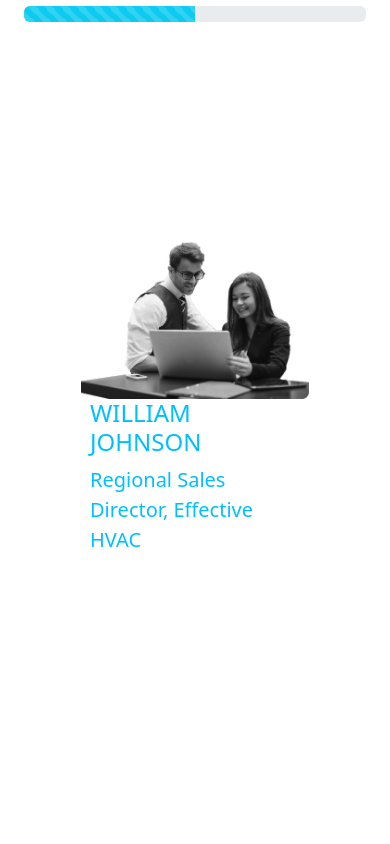
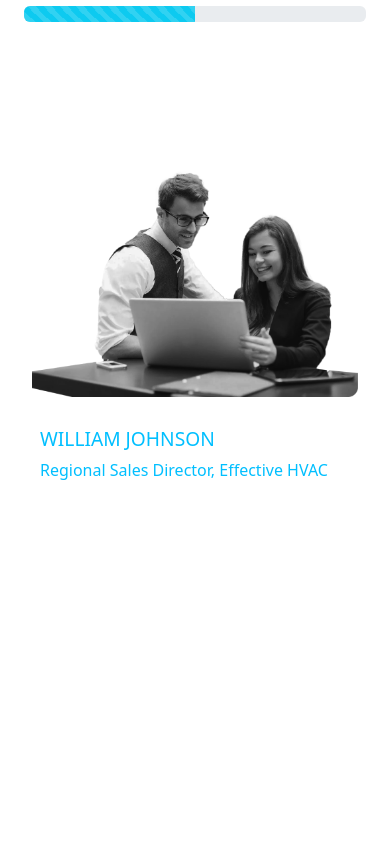
Before and after one commit to Esraa-Esmat/LeadBull_Task, a React (Vite) app: page / in a window 390 px wide. Shown: the part 8460-9304 px from the top of the page. Built offline with nearby package versions, Linux system fonts and the light colour scheme.

Commit message:
edit for responsive

```diff
--- a/src/Components/Testimonials/Testimonials.css
+++ b/src/Components/Testimonials/Testimonials.css
@@ -1,15 +1,12 @@
-/* TestimonialCard.css */
 .testimonial-card {
-margin: 100px 0px ;
+    margin: 100px 0;
     padding: 30px;
     height: fit-content;
     padding: 40px 20px;
 }
 
 .testimonial-content {
-
     padding: 20px;
-
 }
 
 .testimonial-image img {
@@ -36,3 +33,63 @@ margin: 100px 0px ;
     line-height: 1.6;
     word-spacing: 4px;
 }
+
+/* Responsive Design */
+@media (max-width: 992px) {
+    .testimonial-card-right {
+        padding: 0px 30px !important;
+    }
+
+    .testimonial-image img {
+        max-width: 80%;
+    }
+}
+
+@media (max-width: 768px) {
+    .testimonial-card {
+        margin: 50px 0;
+        padding: 20px;
+    }
+
+    .testimonial-card-right {
+        padding: 0px 20px !important;
+    }
+
+    .testimonial-name {
+        font-size: 1.3rem;
+    }
+
+    .testimonial-title {
+        font-size: 18px;
+    }
+
+    .testimonial-quote {
+        font-size: 20px;
+    }
+
+    .testimonial-image img {
+        max-width: 90%;
+    }
+}
+
+@media (max-width: 576px) {
+    .testimonial-card > div > div > .col-md-5 {
+        margin-bottom: 30px;
+    }
+
+    .testimonial-name {
+        font-size: 1.2rem;
+    }
+
+    .testimonial-title {
+        font-size: 16px;
+    }
+
+    .testimonial-quote {
+        font-size: 18px;
+    }
+
+    .testimonial-image img {
+        max-width: 100%;
+    }
+}
--- a/src/Components/Testimonials/Testimonials.jsx
+++ b/src/Components/Testimonials/Testimonials.jsx
@@ -1,6 +1,6 @@
 import React from 'react';
 import './Testimonials.css';
-import leftImg from '../../assets/images/flash 2.png'
+import leftImg from '../../assets/images/flash 2.png';
 import { Col, Container, Row } from 'react-bootstrap';
 
 const Testimonials = () => {
@@ -8,13 +8,13 @@ const Testimonials = () => {
     <div className="testimonial-card">
       <Container className="testimonial-content m-auto">
         <Row>
-          <Col md={5} className='d-flex justify-content-center flex-column align-items-center'>
+          <Col xs={12} md={5} className='d-flex justify-content-center flex-column align-items-center'>
             <div className="testimonial-image">
               <img src={leftImg} alt="Testimonial" />
             </div>
           </Col>
 
-          <Col md={7} className='text-start testimonial-card-right'>
+          <Col xs={12} md={7} className='text-start testimonial-card-right'>
             <div className="testimonial-text">
               <h2 className="testimonial-name">WILLIAM JOHNSON</h2>
               <p className="testimonial-title">Regional Sales Director, Effective HVAC</p>
```
